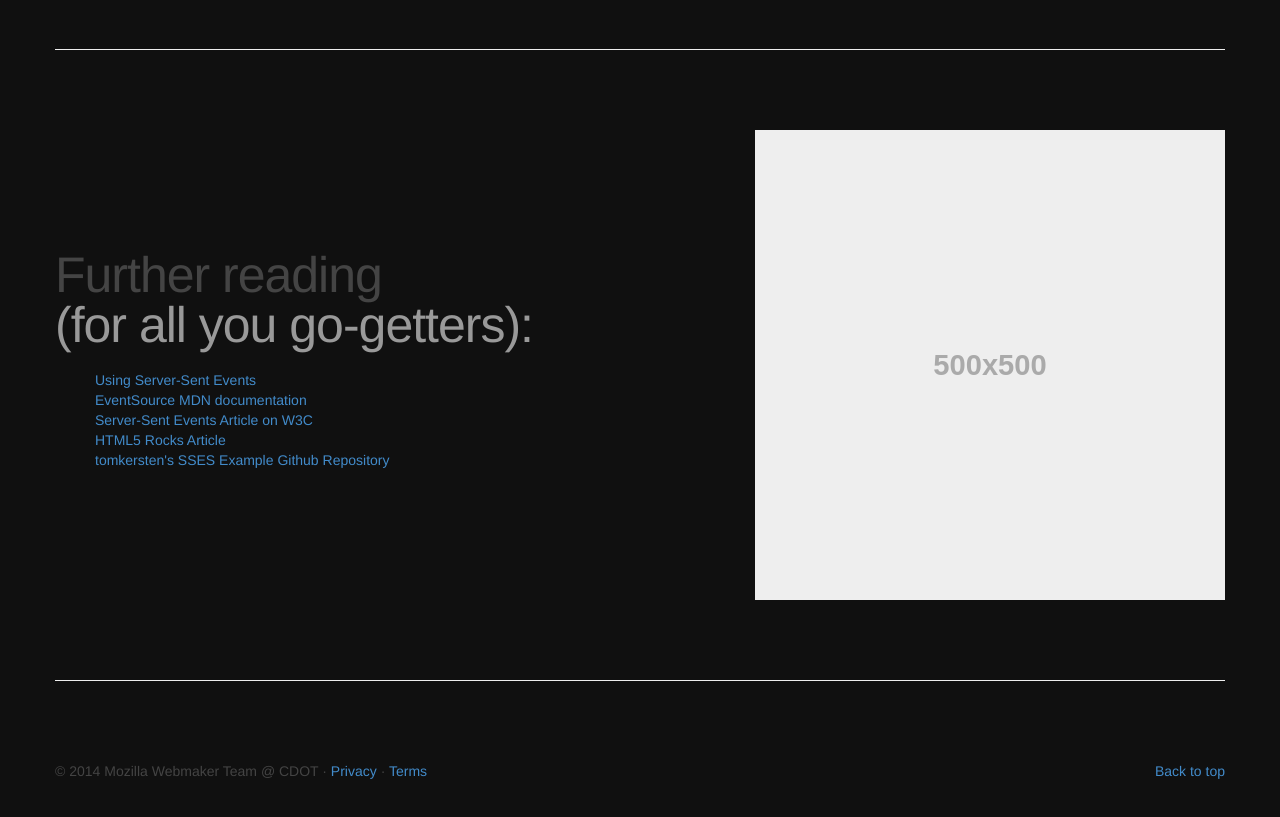
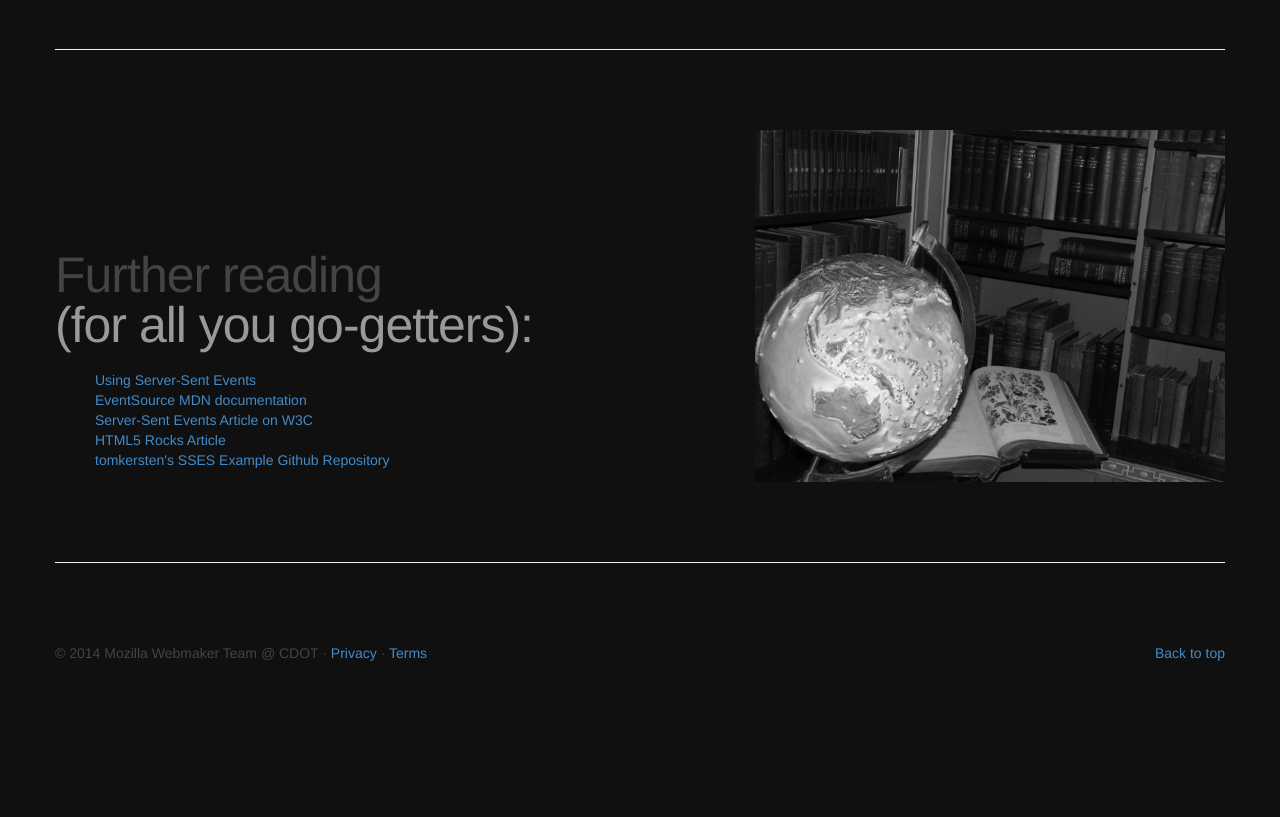
Before and after one commit to Plumpernickel/NESSE, a website: page views/index.html in a window 1280 px wide. Shown: the part 2180-2997 px from the top of the page. After the commit the page ends 2893 px from the top, so only its background shows below. Drawn offline with nearby package versions, Linux system fonts and the light colour scheme; no server answers.

Commit message:
Arbitrary file cleanup

```diff
--- a/views/index.html
+++ b/views/index.html
@@ -199,7 +199,7 @@
           </p>
         </div>
         <div class="col-md-5">
-          <img class="featurette-image img-responsive" data-src="holder.js/500x500/auto" alt="Generic placeholder image">
+          <img class="featurette-image img-responsive" src="/images/studyedit.png" alt="Generic placeholder image">
         </div>
       </div>
 
```
Also changed, not shown: public/images/SSE P1 Logic Flow.xml (deleted, +0 -1 lines), public/images/Activity1.jpg (deleted), public/images/Activity2.jpg (deleted), public/images/SSE Logic Flow.png (deleted), public/images/SSE P1 Logic Flow.svg (deleted), public/images/studyedit.png (added).
